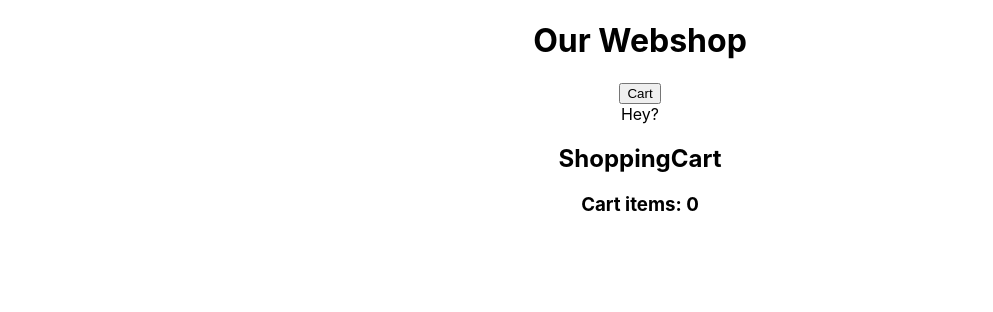
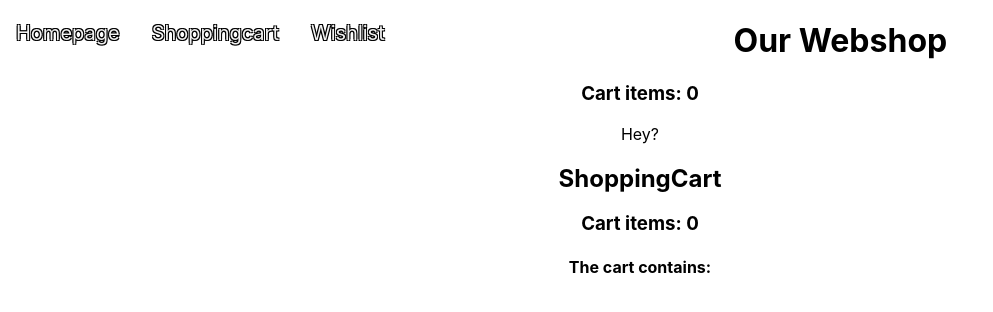
Before and after one commit to adeltancsik/webshop, a React (Create React App) app: page /shopping-cart in a window 1280 px wide. Shown: the top 312 px of the page, without its empty margins (0-993 px from the left). Built offline with nearby package versions, Linux system fonts and the light colour scheme.

Commit message:
navigation bar and add to cart function

```diff
--- a/src/actions/shoppingCart.js
+++ b/src/actions/shoppingCart.js
@@ -1,8 +1,9 @@
-export function addToCart(id) {
+export function addToCart(id, name) {
   return {
     type: "ADD_TO_CART",
     payload: {
-      id: id
+      id: id,
+      name: name
     }
   };
 }
--- a/src/components/DetailPage.js
+++ b/src/components/DetailPage.js
@@ -6,7 +6,9 @@ export default class DetailPage extends React.Component {
       <div>
         DetailPage
         {this.props.name}
-        <button onClick={() => this.props.addToCart(this.props.id)}>
+        <button
+          onClick={() => this.props.addToCart(this.props.id, this.props.name)}
+        >
           Add to cart
         </button>
         <button>Add to wishlist</button>
--- /dev/null
+++ b/src/components/NavigationBar.css
@@ -0,0 +1,15 @@
+.topnav a {
+  float: left;
+  color: #f2f2f2;
+  text-align: center;
+  padding: 0 16px;
+  text-decoration: none;
+  font-size: 20px;
+  text-shadow: -1px -1px 0 #000, 1px -1px 0 #000, -1px 1px 0 #000,
+    1px 1px 0 #000;
+}
+/* Change the color of links on hover */
+.topnav a:hover {
+  background-color: #ddd;
+  color: black;
+}
--- /dev/null
+++ b/src/components/NavigationBar.js
@@ -0,0 +1,17 @@
+import React from "react";
+import "./NavigationBar.css";
+import { Link } from "react-router-dom";
+
+export default class NavigationBar extends React.Component {
+  render() {
+    return (
+      <div className="topnav">
+        <Link className="active" to="/">
+          Homepage
+        </Link>
+        <Link to="/shopping-cart">Shoppingcart</Link>
+        <Link to="/wishlist">Wishlist</Link>
+      </div>
+    );
+  }
+}
--- a/src/components/ShoppingCart.js
+++ b/src/components/ShoppingCart.js
@@ -1,11 +1,28 @@
 import React from "react";
 
 export default class ShoppingCart extends React.Component {
+  // componentDidMount = () => {
+  //   const getItems = () => {
+  //     const itemId = this.props.cart.map(item => item.id);
+  //     const fileteredArray = this.props.products.filter(product => {
+  //       return itemId.includes(product.id);
+  //     });
+  //     return fileteredArray;
+  //   };
+  //   getItems();
+  // };
   render() {
     return (
       <div>
         <h2>ShoppingCart</h2>
         <h3>Cart items: {this.props.cart.length} </h3>
+        <h4>The cart contains:</h4>
+        <ul>
+          {this.props.cart.map(item => {
+            console.log("the item id is:", item.id);
+            return <li key={item.id}>{item.name}</li>;
+          })}
+        </ul>
       </div>
     );
   }
--- a/src/components/ShoppingCartContainer.js
+++ b/src/components/ShoppingCartContainer.js
@@ -8,14 +8,15 @@ class ShoppingCartContainer extends React.Component {
     return (
       <div>
         Hey?
-        <ShoppingCart cart={this.props.cart} />
+        <ShoppingCart cart={this.props.cart} products={this.props.products} />
       </div>
     );
   }
 }
 const mapStateToProps = state => {
   return {
-    cart: state.shoppingcart
+    cart: state.shoppingcart,
+    products: state.productList
   };
 };
 
--- a/src/components/TopHeaderContainer.js
+++ b/src/components/TopHeaderContainer.js
@@ -1,17 +1,25 @@
 import React from "react";
 import { Link } from "react-router-dom";
+import { connect } from "react-redux";
+import NavigationBar from "./NavigationBar";
 
-export default class TopHeaderContainer extends React.Component {
+class TopHeaderContainer extends React.Component {
   render() {
     return (
       <div>
         <header>
+          <NavigationBar />
           <h1>Our Webshop</h1>
-          <Link to="/shopping-cart">
-            <button>Cart</button>
-          </Link>
+          <h3>Cart items: {this.props.cart.length} </h3>
         </header>
       </div>
     );
   }
 }
+const mapStateToProps = state => {
+  return {
+    cart: state.shoppingcart
+  };
+};
+
+export default connect(mapStateToProps)(TopHeaderContainer);
```
